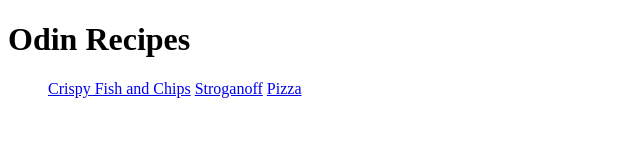
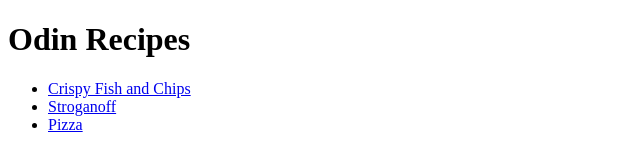
Before and after one commit to kuurayamii/odin-recipes, a plain HTML site: page index.html in a window 1280 px wide. Shown: the whole page, without its empty margins (0-640 px from the left). Drawn offline with Linux system fonts and the light colour scheme.

Commit message:
chore(index): Add li on links

```diff
--- a/index.html
+++ b/index.html
@@ -8,9 +8,9 @@
 <body>
     <h1>Odin Recipes</h1>
     <ul>
-        <a href="./recipes/crispy-beer-batter-fish-and-chips.html">Crispy Fish and Chips</a>
-        <a href="./recipes/stroganoff.html">Stroganoff</a>
-        <a href="./recipes/pizza.html">Pizza</a>
+        <li><a href="./recipes/crispy-beer-batter-fish-and-chips.html">Crispy Fish and Chips</a></li>
+        <li><a href="./recipes/stroganoff.html">Stroganoff</a></li>
+        <li><a href="./recipes/pizza.html">Pizza</a></li>
     </ul>
 </body>
 </html>
```
